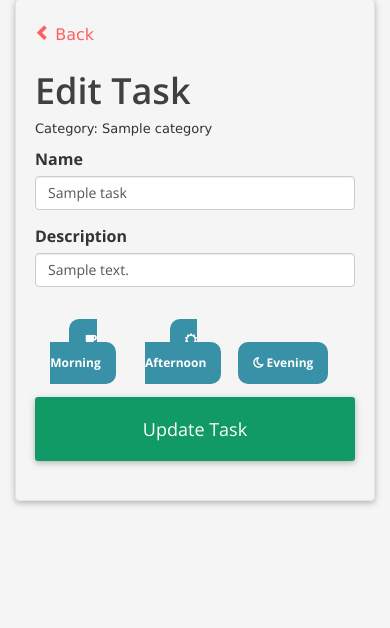
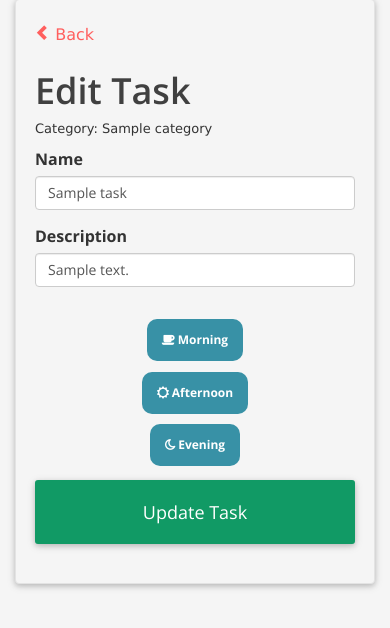
Before and after one commit to tomeehan/mb_chef, a Rails app: page /tasks/1/edit in a window 390 px wide. Shown: the part 273-901 px from the top of the page. Run offline with Rails 7, Linux system fonts and the light colour scheme; tables that the repository leaves empty hold one stand-in row (values such as "Sample post"); style sheets or scripts are compiled from the project's sources; some libraries are stand-ins or nearby versions.

Commit message:
iphone styling

```diff
--- a/app/assets/stylesheets/tasks.scss
+++ b/app/assets/stylesheets/tasks.scss
@@ -3,7 +3,7 @@
 // You can use Sass (SCSS) here: http://sass-lang.com/
 
 label.starting-checkbox {
-	width: 30%;
+	width: 100%;
 	cursor: pointer;
 	text-align: center;
 	margin-top: 25px;
@@ -44,7 +44,7 @@ label.starting-checkbox {
 
 
 label.midday-checkbox {
-	width: 30%;
+	width: 100%;
 	cursor: pointer;
 	text-align: center;
 	/*overflow: hidden;*/
@@ -83,7 +83,7 @@ label.midday-checkbox {
 }
 
 label.ending-checkbox {
-	width: 30%;
+	width: 100%;
 	cursor: pointer;
 	text-align: center;
 	/*overflow: hidden;*/
```
